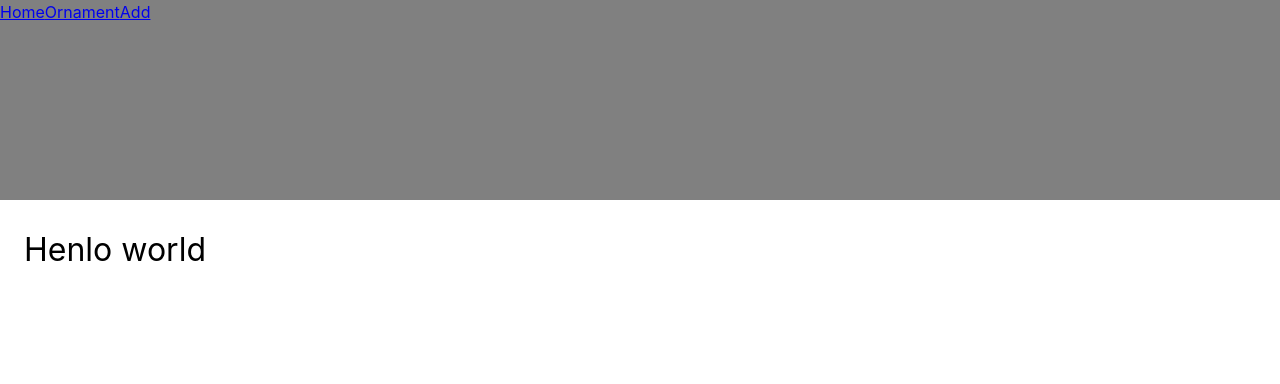
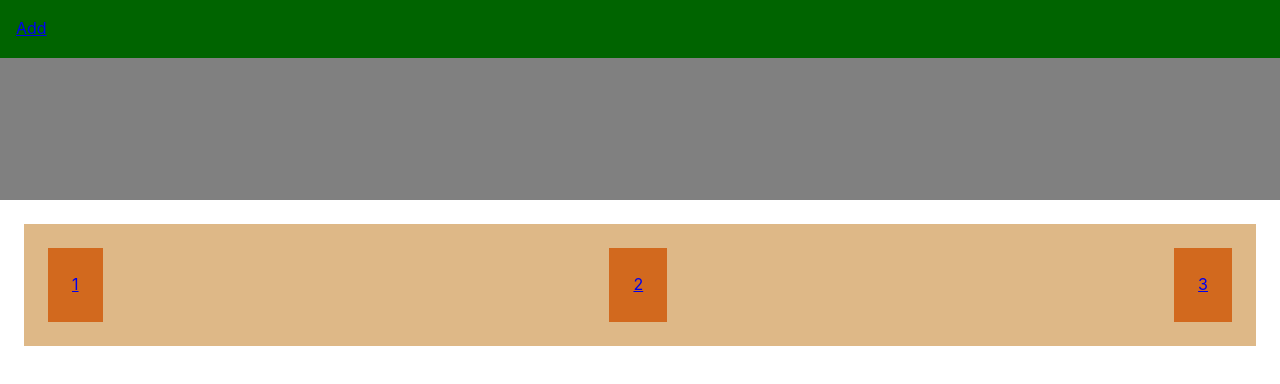
Before and after one commit to amandamayfield/vacation-ornaments, a Vue app: page / in a window 1280 px wide. Shown: the top 384 px of the page. Built offline with nearby package versions, Linux system fonts and the light colour scheme.

Commit message:
basic routing added

```diff
--- a/src/App.vue
+++ b/src/App.vue
@@ -1,14 +1,11 @@
 <script setup lang="ts">
-import { RouterLink, RouterView } from 'vue-router'
+import { RouterView } from 'vue-router'
+import NavButton from './components/NavButton.vue';
 </script>
 
 <template>
   <header class="header">
-      <nav>
-        <RouterLink to="/">Home</RouterLink>
-        <RouterLink to="ornament">Ornament</RouterLink>
-        <RouterLink to="/add">Add</RouterLink>
-      </nav>
+    <NavButton/>
   </header>
 
   <RouterView />
--- /dev/null
+++ b/src/components/GalleryItem.vue
@@ -0,0 +1,23 @@
+<script setup lang="ts">
+import { RouterLink } from 'vue-router';
+
+defineProps<{
+  id: string
+}>()
+</script>
+
+<template>
+  <div class="gallery-item">
+    <RouterLink class="gallery-item__link" :to="{name: 'ornament',  params: { id }}">{{ id }}</RouterLink>
+  </div>
+</template>
+
+<style lang="scss" scoped>
+.gallery-item {
+  display: flex;
+  &__link {
+    padding: 24px;
+    background-color: chocolate;
+  }
+}
+</style>
--- a/src/components/HelloWorld.vue
+++ /dev/null
@@ -1,14 +0,0 @@
-<script setup lang="ts">
-defineProps<{
-  msg: string
-}>()
-</script>
-
-<template>
-  <div class="greetings">
-    <h1 class="green">{{ msg }}</h1>
-  </div>
-</template>
-
-<style scoped>
-</style>
--- /dev/null
+++ b/src/components/NavButton.vue
@@ -0,0 +1,30 @@
+<script setup lang="ts">
+import { RouterLink } from 'vue-router';
+import { useRoute } from 'vue-router';
+import { watchEffect, ref } from 'vue';
+
+const route = useRoute();
+const isHome = ref(false);
+
+watchEffect(() => {
+  isHome.value = route.name === 'home';
+});
+</script>
+
+<template>
+  <div class="nav-btn">
+    <div v-if="!isHome">
+      <RouterLink class="nav-btn__link" :to="{name: 'home'}">Home</RouterLink>
+    </div>
+    <div v-if="isHome">
+      <RouterLink class="nav-btn__link" :to="{name: 'add'}">Add</RouterLink>
+    </div>
+  </div>
+</template>
+
+<style lang="scss" scoped>
+.nav-btn {
+  padding: 16px;
+  background-color: darkgreen;
+}
+</style>
--- /dev/null
+++ b/src/components/OrnamentGallery.vue
@@ -0,0 +1,21 @@
+<script setup lang="ts">
+import { ref } from 'vue'
+import GalleryItem from '../components/GalleryItem.vue';
+
+const ornaments = ref([{id: '1', date: 'November 2021'}, {id: '2', date: 'June 2022'}, {id: '3', date: 'October 2022'}]);
+</script>
+
+<template>
+  <div class="gallery">
+    <GalleryItem v-for="item in ornaments" :key="item.id" :id="item.id"/>
+  </div>
+</template>
+
+<style lang="scss" scoped>
+.gallery {
+  display: flex;
+  justify-content: space-between;
+  padding: 24px;
+  background-color: burlywood;
+}
+</style>
--- a/src/router/index.ts
+++ b/src/router/index.ts
@@ -15,11 +15,9 @@ const router = createRouter({
       component: () => import('../views/AddView.vue'),
     },
     {
-      path: '/ornament',
+      path: '/ornament/:id',
       name: 'ornament',
-      // route level code-splitting
-      // this generates a separate chunk (About.[hash].js) for this route
-      // which is lazy-loaded when the route is visited.
+      props: true,
       component: () => import('../views/OrnamentView.vue'),
     },
   ],
--- a/src/views/HomeView.vue
+++ b/src/views/HomeView.vue
@@ -1,11 +1,11 @@
 <script setup lang="ts">
-import HelloWorld from '../components/HelloWorld.vue'
+import OrnamentGallery from '../components/OrnamentGallery.vue'
 </script>
 
 <template>
   <main>
     <div class="home">
-      <HelloWorld msg="Henlo world"/>
+      <OrnamentGallery />
     </div>
   </main>
 </template>
--- a/src/views/OrnamentView.vue
+++ b/src/views/OrnamentView.vue
@@ -1,6 +1,13 @@
+<script setup lang="ts">
+defineProps<{
+  id: string
+}>()
+</script>
+
 <template>
   <div class="ornament">
     <h1>This is an ornament detail page</h1>
+    <p>ornament {{ id }}</p>
   </div>
 </template>
 
```
